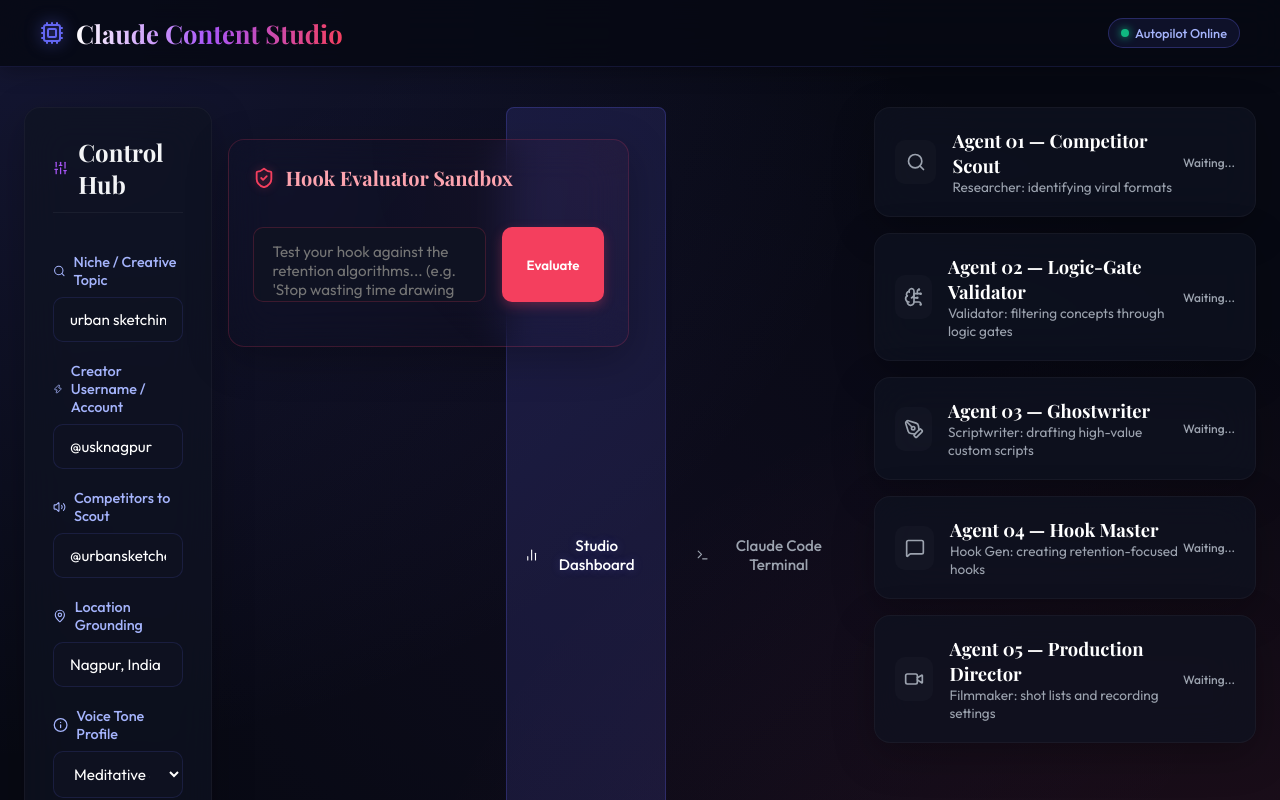
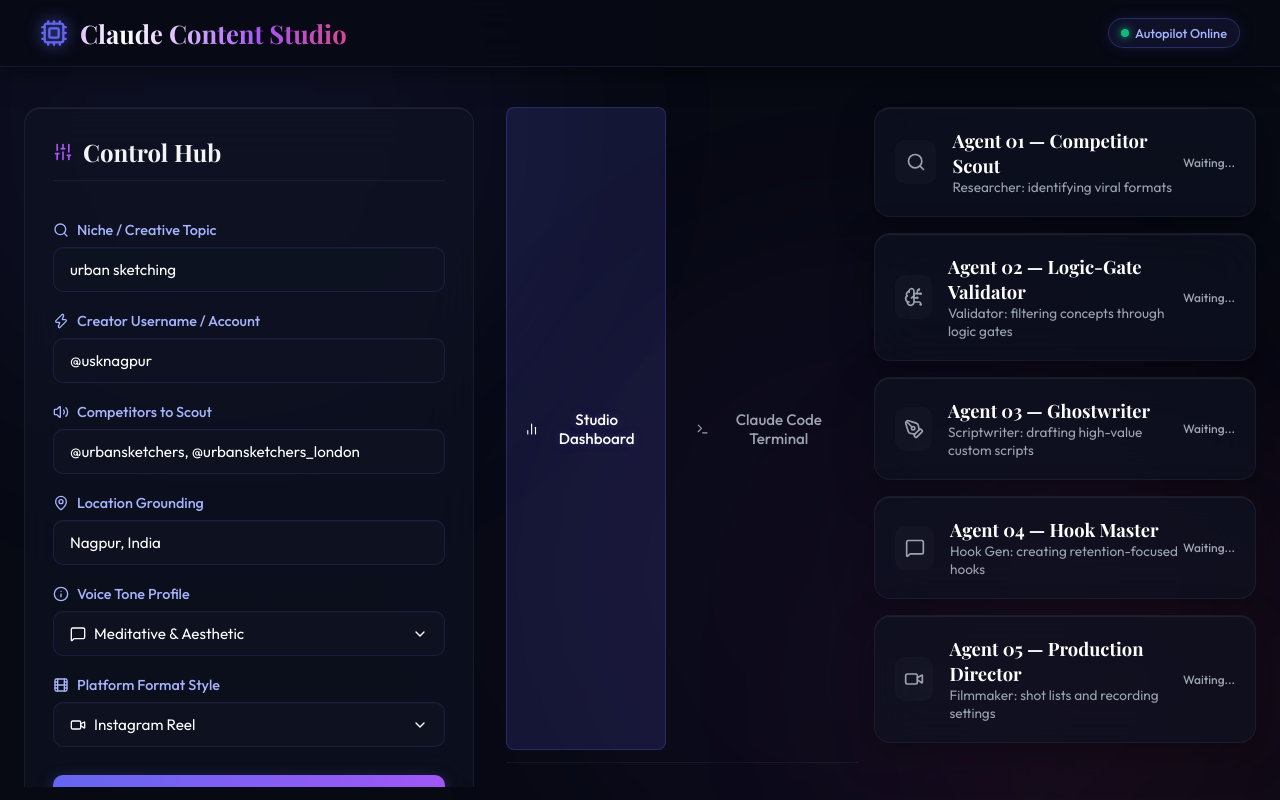
Before and after one commit to SwarnjeetSingh01/MomentFlow, a Next.js app: page / in a window 1280 px wide. Shown: the top 800 px of the page. Built offline with nearby package versions, Linux system fonts and the light colour scheme; a web font is replaced by a local one.

Commit message:
feat: premium design overhaul with animated aurora background, custom dropdowns, and sticky sidebar

```diff
--- a/UrbanSketcher.jsx
+++ b/UrbanSketcher.jsx
@@ -26,8 +26,8 @@ ${FONTS}
   --text-main: #f3f4f6;
   --text-muted: #9ca3af;
   --border-color: rgba(99, 102, 241, 0.15);
-  --glass-bg: rgba(15, 19, 34, 0.7);
-  --glass-border: rgba(255, 255, 255, 0.04);
+  --glass-bg: rgba(15, 19, 34, 0.65);
+  --glass-border: rgba(255, 255, 255, 0.05);
   --success: #10b981;
   --warning: #f59e0b;
   --error: #ef4444;
@@ -37,13 +37,28 @@ ${FONTS}
 body {
   font-family: 'Outfit', sans-serif;
   background-color: var(--bg-primary);
-  background-image:
-    radial-gradient(at 0% 0%, rgba(99, 102, 241, 0.15) 0px, transparent 50%),
-    radial-gradient(at 100% 100%, rgba(244, 63, 94, 0.12) 0px, transparent 50%),
-    radial-gradient(at 50% 50%, rgba(168, 85, 247, 0.04) 0px, transparent 70%);
   color: var(--text-main);
   min-height: 100vh;
   overflow-x: hidden;
+}
+
+/* Aurora Background */
+.aurora-bg {
+  position: fixed; top: 0; left: 0; width: 100vw; height: 100vh;
+  z-index: -1; overflow: hidden; background: var(--bg-primary);
+  pointer-events: none;
+}
+.aurora-orb {
+  position: absolute; border-radius: 50%; filter: blur(100px); opacity: 0.5;
+  animation: float 20s infinite ease-in-out alternate;
+}
+.orb-1 { width: 600px; height: 600px; background: rgba(99, 102, 241, 0.15); top: -200px; left: -100px; animation-delay: 0s; }
+.orb-2 { width: 500px; height: 500px; background: rgba(244, 63, 94, 0.12); bottom: -100px; right: -50px; animation-delay: -5s; }
+.orb-3 { width: 700px; height: 700px; background: rgba(168, 85, 247, 0.08); top: 30%; left: 40%; animation-delay: -10s; }
+@keyframes float {
+  0% { transform: translate(0, 0) scale(1); }
+  50% { transform: translate(50px, 30px) scale(1.1); }
+  100% { transform: translate(-30px, -50px) scale(0.9); }
 }
 
 /* Scrollbar */
@@ -92,24 +107,32 @@ body {
   position: sticky; top: 0; z-index: 50;
   padding: 16px 40px;
   display: flex; align-items: center; justify-content: space-between;
-  background: rgba(7, 9, 19, 0.85);
-  backdrop-filter: blur(16px);
+  background: rgba(7, 9, 19, 0.80);
+  backdrop-filter: blur(24px);
+  -webkit-backdrop-filter: blur(24px);
   border-bottom: 1px solid var(--border-color);
-  box-shadow: 0 4px 20px rgba(0,0,0,0.3);
+  box-shadow: 0 4px 30px rgba(0,0,0,0.5);
 }
 .header-brand {
   display: flex; align-items: center; gap: 12px;
 }
 .header-logo-icon {
   color: var(--accent-primary);
-  filter: drop-shadow(0 0 8px rgba(99, 102, 241, 0.6));
+  filter: drop-shadow(0 0 8px rgba(99, 102, 241, 0.8));
 }
 .header-title {
   font-family: 'Playfair Display', serif;
   font-size: 1.6rem; font-weight: 700;
-  background: linear-gradient(to right, #ffffff, #a855f7, #f43f5e);
+  /* Shimmering text effect */
+  background: linear-gradient(90deg, #ffffff 0%, #a855f7 25%, #f43f5e 50%, #a855f7 75%, #ffffff 100%);
+  background-size: 200% auto;
+  color: transparent;
   -webkit-background-clip: text;
-  -webkit-text-fill-color: transparent;
+  background-clip: text;
+  animation: shimmer-bg 6s linear infinite;
+}
+@keyframes shimmer-bg {
+  to { background-position: 200% center; }
 }
 .header-meta {
   display: flex; align-items: center; gap: 20px;
@@ -120,6 +143,7 @@ body {
   padding: 6px 12px; border-radius: 99px;
   font-size: 0.8rem; font-weight: 500; color: #a5b4fc;
   display: flex; align-items: center; gap: 6px;
+  box-shadow: 0 0 15px rgba(99, 102, 241, 0.15);
 }
 .header-badge span {
   width: 8px; height: 8px; border-radius: 50%; background: #10b981;
@@ -142,15 +166,17 @@ body {
 /* Glass Panels */
 .glass-panel {
   background: var(--glass-bg);
-  backdrop-filter: blur(20px);
-  -webkit-backdrop-filter: blur(20px);
+  backdrop-filter: blur(24px);
+  -webkit-backdrop-filter: blur(24px);
   border: 1px solid var(--glass-border);
   border-radius: 16px;
-  box-shadow: 0 12px 40px rgba(0, 0, 0, 0.25);
+  /* Premium inner light border + drop shadow */
+  box-shadow: inset 0 1px 1px rgba(255, 255, 255, 0.08), 0 12px 40px rgba(0, 0, 0, 0.3);
   transition: all 0.3s ease;
 }
 .glass-panel:hover {
-  border-color: rgba(99, 102, 241, 0.25);
+  border-color: rgba(99, 102, 241, 0.3);
+  box-shadow: inset 0 1px 1px rgba(255, 255, 255, 0.1), 0 15px 50px rgba(0, 0, 0, 0.4);
 }
 
 /* Section Title */
@@ -165,10 +191,22 @@ body {
 }
 
 /* Config Sidebar */
+.sidebar-container {
+  display: flex; flex-direction: column; gap: 24px;
+}
+@media (min-width: 1024px) {
+  .sidebar-container {
+    position: sticky; top: 100px;
+    max-height: calc(100vh - 120px);
+    overflow-y: auto;
+    -ms-overflow-style: none; scrollbar-width: none;
+  }
+  .sidebar-container::-webkit-scrollbar { display: none; }
+}
+
 .sidebar-panel {
   padding: 28px;
   display: flex; flex-direction: column; gap: 20px;
-  height: fit-content;
 }
 .input-field {
   display: flex; flex-direction: column; gap: 8px;
@@ -177,21 +215,70 @@ body {
   font-weight: 500; font-size: 0.9rem; color: #a5b4fc;
   display: flex; align-items: center; gap: 8px;
 }
-.input-field input, .input-field select {
+.input-field input {
   width: 100%; padding: 12px 16px; border-radius: 10px;
   border: 1px solid var(--border-color);
   background: rgba(15, 19, 34, 0.8);
   color: white;
   font-family: 'Outfit', sans-serif; font-size: 0.95rem;
   transition: all 0.2s ease;
-}
-.input-field input:focus, .input-field select:focus {
+  box-shadow: inset 0 1px 1px rgba(255,255,255,0.03);
+}
+.input-field input:focus {
   outline: none; border-color: var(--accent-secondary);
-  box-shadow: 0 0 0 3px rgba(168, 85, 247, 0.15);
+  box-shadow: inset 0 1px 1px rgba(255,255,255,0.03), 0 0 0 3px rgba(168, 85, 247, 0.15);
   background: rgba(21, 27, 48, 0.9);
 }
 .input-field input::placeholder {
   color: #4b5563;
+}
+
+/* Custom Select Dropdown */
+.custom-select-container {
+  position: relative; width: 100%;
+}
+.custom-select-button {
+  width: 100%; padding: 12px 16px; border-radius: 10px;
+  border: 1px solid var(--border-color);
+  background: rgba(15, 19, 34, 0.8);
+  color: white; font-family: 'Outfit', sans-serif; font-size: 0.95rem;
+  display: flex; align-items: center; justify-content: space-between;
+  cursor: pointer; transition: all 0.2s ease;
+  box-shadow: inset 0 1px 1px rgba(255,255,255,0.03);
+}
+.custom-select-button:hover:not(:disabled) {
+  background: rgba(21, 27, 48, 0.95);
+  border-color: rgba(168, 85, 247, 0.4);
+}
+.custom-select-button:focus {
+  outline: none; border-color: var(--accent-secondary);
+  box-shadow: inset 0 1px 1px rgba(255,255,255,0.03), 0 0 0 3px rgba(168, 85, 247, 0.15);
+}
+.custom-select-button:disabled {
+  opacity: 0.5; cursor: not-allowed;
+}
+.custom-select-dropdown {
+  position: absolute; top: calc(100% + 8px); left: 0; width: 100%;
+  background: rgba(15, 19, 34, 0.95);
+  backdrop-filter: blur(16px);
+  -webkit-backdrop-filter: blur(16px);
+  border: 1px solid rgba(168, 85, 247, 0.3);
+  border-radius: 12px; padding: 8px; z-index: 100;
+  box-shadow: inset 0 1px 1px rgba(255,255,255,0.1), 0 10px 40px rgba(0,0,0,0.5);
+  display: flex; flex-direction: column; gap: 4px;
+}
+.custom-select-option {
+  width: 100%; padding: 10px 12px; border-radius: 8px;
+  background: transparent; border: none; color: #d1d5db;
+  font-family: 'Outfit', sans-serif; font-size: 0.9rem;
+  text-align: left; cursor: pointer; display: flex; align-items: center; justify-content: space-between;
+  transition: all 0.2s;
+}
+.custom-select-option:hover {
+  background: rgba(99, 102, 241, 0.15); color: white;
+}
+.custom-select-option.selected {
+  background: rgba(99, 102, 241, 0.25); color: white; font-weight: 500;
 }
 
 .run-btn {
@@ -203,11 +290,20 @@ body {
   display: flex; align-items: center; justify-content: center; gap: 10px;
   transition: all 0.3s ease;
   box-shadow: 0 4px 15px rgba(99, 102, 241, 0.35);
+  position: relative; overflow: hidden;
+}
+.run-btn::before {
+  content: ''; position: absolute; top: 0; left: -100%; width: 100%; height: 100%;
+  background: linear-gradient(90deg, transparent, rgba(255,255,255,0.2), transparent);
+  transition: all 0.5s ease;
 }
 .run-btn:hover:not(:disabled) {
   transform: translateY(-2px);
   box-shadow: 0 6px 20px rgba(99, 102, 241, 0.5);
   filter: brightness(1.15);
+}
+.run-btn:hover:not(:disabled)::before {
+  left: 100%;
 }
 .run-btn:disabled {
   opacity: 0.5; cursor: not-allowed;
@@ -227,6 +323,7 @@ body {
   font-size: 0.95rem; font-weight: 500; cursor: pointer;
   display: flex; align-items: center; gap: 8px;
   transition: all 0.2s;
+  position: relative;
 }
 .tab-btn:hover {
   color: white; background: rgba(255,255,255,0.03);
@@ -317,7 +414,7 @@ body {
   flex: 1; height: 8px; background: rgba(255,255,255,0.05); border-radius: 4px; overflow: hidden;
 }
 .gate-bar-fill {
-  height: 100%; border-radius: 4px; transition: width 1s ease-out;
+  height: 100%; border-radius: 4px; transition: width 1.5s cubic-bezier(0.22, 1, 0.36, 1);
 }
 .gate-val {
   width: 40px; text-align: right; font-size: 0.8rem; font-weight: 600; color: white;
@@ -348,7 +445,7 @@ body {
   box-shadow: inset 0 0 25px rgba(0,0,0,0.8), 0 12px 40px rgba(0, 0, 0, 0.4);
   display: flex;
   flex-direction: column;
-  height: 520px;
+  height: 600px;
 }
 .terminal-header {
   display: flex;
@@ -433,7 +530,7 @@ body {
 
 /* Hook Sandbox Evaluator */
 .hook-sandbox {
-  padding: 24px; margin-top: 32px;
+  padding: 24px;
   border: 1px solid rgba(244, 63, 94, 0.2);
   background: radial-gradient(circle at 100% 0%, rgba(244, 63, 94, 0.04) 0%, transparent 60%);
 }
@@ -509,6 +606,84 @@ body {
 }
 @keyframes shimmer { 0% { background-position: -200% 0; } 100% { background-position: 200% 0; } }
 `;
+
+/* ─── CUSTOM SELECT COMPONENT ─────────────────────────────────────────── */
+const CustomSelect = ({ value, onChange, options, disabled, icon: Icon }) => {
+  const [isOpen, setIsOpen] = useState(false);
+  const dropdownRef = useRef(null);
+
+  useEffect(() => {
+    const handleClickOutside = (e) => {
+      if (dropdownRef.current && !dropdownRef.current.contains(e.target)) {
+        setIsOpen(false);
+      }
+    };
+    document.addEventListener("mousedown", handleClickOutside);
+    return () => document.removeEventListener("mousedown", handleClickOutside);
+  }, []);
+
+  const selectedOption = options.find(o => o.value === value) || options[0];
+
+  return (
+    <div className="custom-select-container" ref={dropdownRef}>
+      <button
+        type="button"
+        className={`custom-select-button ${disabled ? 'disabled' : ''}`}
+        onClick={() => !disabled && setIsOpen(!isOpen)}
+        disabled={disabled}
+      >
+        <span className="flex items-center gap-2">
+          {Icon && <Icon size={16} className="text-indigo-400" />}
+          {selectedOption.label}
+        </span>
+        <ChevronDown size={16} className={`transition-transform ${isOpen ? 'rotate-180' : ''}`} />
+      </button>
+
+      <AnimatePresence>
+        {isOpen && (
+          <motion.div
+            initial={{ opacity: 0, y: -10, scale: 0.95 }}
+            animate={{ opacity: 1, y: 0, scale: 1 }}
+            exit={{ opacity: 0, y: -10, scale: 0.95 }}
+            transition={{ duration: 0.2 }}
+            className="custom-select-dropdown"
+          >
+            {options.map((opt) => (
+              <button
+                key={opt.value}
+                type="button"
+                className={`custom-select-option ${value === opt.value ? 'selected' : ''}`}
+                onClick={() => {
+                  onChange(opt.value);
+                  setIsOpen(false);
+                }}
+              >
+                {opt.label}
+                {value === opt.value && <Check size={14} className="text-indigo-400" />}
+              </button>
+            ))}
+          </motion.div>
+        )}
+      </AnimatePresence>
+    </div>
+  );
+};
+
+const VOICE_OPTIONS = [
+  { value: "Meditative & Aesthetic", label: "Meditative & Aesthetic" },
+  { value: "Educational & Technical", label: "Educational & Technical" },
+  { value: "Aspirational & Inspiring", label: "Aspirational & Inspiring" },
+  { value: "Fast-paced & High Energy", label: "Fast-paced & High Energy" },
+  { value: "Mistakes-to-Avoid", label: "Mistakes to Avoid / Analytical" }
+];
+
+const PLATFORM_OPTIONS = [
+  { value: "Instagram Reel", label: "Instagram Reel" },
+  { value: "YouTube Shorts", label: "YouTube Shorts" },
+  { value: "YouTube Long-form", label: "YouTube Long-form (Beat sheets)" },
+  { value: "X/Twitter Thread", label: "X/Twitter Thread (Draft copy)" },
+  { value: "LinkedIn Post", label: "LinkedIn Post (Technical summary)" }
+];
 
 /* ─── PROMPTS BUILDER ─────────────────────────────────────────────────── */
 const buildPrompt = (agentId, niche, handle, competitors, location, voice, contentType, outputs) => {
@@ -770,10 +945,10 @@ export default function UrbanSketcher() {
   // Parses Logic Gates Scorecard from Agent 2 validator
   const parseScorecard = (text) => {
     try {
-      const hookMatch = text.match(/\[HOOK_STRENGTH\]:\s*(\d+)%/i);
-      const retMatch = text.match(/\[RETENTION_INDEX\]:\s*(\d+)%/i);
-      const easeMatch = text.match(/\[PRODUCTION_EASE\]:\s*(\d+)%/i);
-      const engMatch = text.match(/\[ENGAGEMENT_POTENTIAL\]:\s*(\d+)%/i);
+      const hookMatch = text.match(/\[HOOK_STRENGTH\]:\\s*(\\d+)%/i);
+      const retMatch = text.match(/\[RETENTION_INDEX\]:\\s*(\\d+)%/i);
+      const easeMatch = text.match(/\[PRODUCTION_EASE\]:\\s*(\\d+)%/i);
+      const engMatch = text.match(/\[ENGAGEMENT_POTENTIAL\]:\\s*(\\d+)%/i);
 
       const hookVal = hookMatch ? parseInt(hookMatch[1]) : 85;
       const retVal = retMatch ? parseInt(retMatch[1]) : 80;
@@ -919,7 +1094,7 @@ export default function UrbanSketcher() {
     if (!hookTest.trim()) return;
 
     const trimmed = hookTest.trim().toLowerCase();
-    const words = trimmed.split(/\s+/);
+    const words = trimmed.split(/\\s+/);
 
     let score = 60; // Starting baseline
     const rules = [];
@@ -1002,7 +1177,7 @@ export default function UrbanSketcher() {
     }
 
     // Rule 4: Curiosity Gap (contains number or metrics)
-    const containsNumber = /\d+/.test(trimmed);
+    const containsNumber = /\\d+/.test(trimmed);
     if (containsNumber) {
       score += 10;
       rules.push({
@@ -1058,10 +1233,17 @@ export default function UrbanSketcher() {
     <>
       <style>{CSS}</style>
 
+      {/* Aurora Animated Background */}
+      <div className="aurora-bg">
+        <div className="aurora-orb orb-1"></div>
+        <div className="aurora-orb orb-2"></div>
+        <div className="aurora-orb orb-3"></div>
+      </div>
+
       {/* Header */}
       <header className="header">
         <div className="header-brand">
-          <Cpu className="header-logo-icon" size={24} />
+          <Cpu className="header-logo-icon" size={28} />
           <span className="header-title">Claude Content Studio</span>
         </div>
         <div className="header-meta">
@@ -1074,12 +1256,12 @@ export default function UrbanSketcher() {
       <main className="main-container">
 
         {/* Left Column: Control Hub */}
-        <div className="flex flex-col gap-4">
+        <div className="sidebar-container">
           <motion.div
             className="sidebar-panel glass-panel"
             initial={{ opacity: 0, x: -30 }}
             animate={{ opacity: 1, x: 0 }}
-            transition={{ duration: 0.5 }}
+            transition={{ duration: 0.5, ease: "easeOut" }}
           >
             <h2 className="section-title">
               <Sliders size={20} color="var(--accent-secondary)" /> Control Hub
@@ -1127,24 +1309,24 @@ export default function UrbanSketcher() {
 
             <div className="input-field">
               <label><Info size={16} /> Voice Tone Profile</label>
-              <select value={voiceTone} onChange={(e) => setVoiceTone(e.target.value)} disabled={running}>
-                <option value="Meditative & Aesthetic">Meditative & Aesthetic</option>
-                <option value="Educational & Technical">Educational & Technical</option>
-                <option value="Aspirational & Inspiring">Aspirational & Inspiring</option>
-                <option value="Fast-paced & High Energy">Fast-paced & High Energy</option>
-                <option value="Mistakes-to-Avoid">Mistakes to Avoid / Analytical</option>
-              </select>
+              <CustomSelect
+                options={VOICE_OPTIONS}
+                value={voiceTone}
+                onChange={setVoiceTone}
+                disabled={running}
+                icon={MessageSquare}
+              />
             </div>
 
             <div className="input-field">
               <label><Film size={16} /> Platform Format Style</label>
-              <select value={contentType} onChange={(e) => setContentType(e.target.value)} disabled={running}>
-                <option value="Instagram Reel">Instagram Reel</option>
-                <option value="YouTube Shorts">YouTube Shorts</option>
-                <option value="YouTube Long-form">YouTube Long-form (Beat sheets)</option>
-                <option value="X/Twitter Thread">X/Twitter Thread (Draft copy)</option>
-                <option value="LinkedIn Post">LinkedIn Post (Technical summary)</option>
-              </select>
+              <CustomSelect
+                options={PLATFORM_OPTIONS}
+                value={contentType}
+                onChange={setContentType}
+                disabled={running}
+                icon={Video}
+              />
             </div>
 
             <button onClick={runPipeline} disabled={running || !niche.trim()} className="run-btn mt-2">
@@ -1161,7 +1343,7 @@ export default function UrbanSketcher() {
             className="sidebar-panel glass-panel hook-sandbox"
             initial={{ opacity: 0, y: 30 }}
             animate={{ opacity: 1, y: 0 }}
-            transition={{ delay: 0.2, duration: 0.5 }}
+            transition={{ delay: 0.2, duration: 0.5, ease: "easeOut" }}
           >
             <div className="hook-sandbox-header">
               <ShieldCheck size={22} color="#f43f5e" style={{ filter: 'drop-shadow(0 0 4px rgba(244,63,94,0.4))' }} />
@@ -1236,7 +1418,7 @@ export default function UrbanSketcher() {
             >
               <div className="pipeline-container">
                 <AnimatePresence>
-                  {agents.map((agent) => {
+                  {agents.map((agent, index) => {
                     const Icon = agent.icon;
                     const isRunning = agent.status === "running";
                     const isDone = agent.status === "done";
@@ -1246,6 +1428,9 @@ export default function UrbanSketcher() {
                       <motion.div
                         key={agent.id}
                         layout
+                        initial={{ opacity: 0, y: 20 }}
+                        animate={{ opacity: 1, y: 0 }}
+                        transition={{ delay: index * 0.1, duration: 0.4 }}
                         className="agent-card glass-panel"
                         style={{
                           borderColor: isRunning ? 'var(--warning)' : isDone ? 'var(--accent-primary)' : 'var(--glass-border)',
@@ -1256,7 +1441,8 @@ export default function UrbanSketcher() {
                             <div className="agent-icon-wrap" style={{
                               background: isRunning ? 'rgba(245,158,11,0.1)' : isDone ? 'rgba(99,102,241,0.15)' : 'rgba(255,255,255,0.02)',
                               color: isRunning ? 'var(--warning)' : isDone ? 'var(--accent-primary)' : 'var(--text-muted)',
-                              border: isRunning ? '1px solid rgba(245,158,11,0.3)' : isDone ? '1px solid rgba(99,102,241,0.3)' : '1px solid transparent'
+                              border: isRunning ? '1px solid rgba(245,158,11,0.3)' : isDone ? '1px solid rgba(99,102,241,0.3)' : '1px solid transparent',
+                              boxShadow: isRunning ? '0 0 15px rgba(245,158,11,0.2)' : isDone ? '0 0 15px rgba(99,102,241,0.2)' : 'none'
                             }}>
                               <Icon size={20} />
                             </div>
@@ -1286,7 +1472,12 @@ export default function UrbanSketcher() {
 
                         {/* Interactive Logic Gates scorecard inside Agent 2 card */}
                         {agent.id === 2 && isDone && agent.scorecard && (
-                          <div className="logic-gates-scorecard">
+                          <motion.div
+                            className="logic-gates-scorecard"
+                            initial={{ opacity: 0, scale: 0.95 }}
+                            animate={{ opacity: 1, scale: 1 }}
+                            transition={{ duration: 0.5 }}
+                          >
                             <div className="flex justify-between items-center">
                               <span className="font-semibold text-sm text-indigo-200">Logic Gates Validation Audit</span>
                               <div className="flex items-center gap-2">
@@ -1338,7 +1529,7 @@ export default function UrbanSketcher() {
                                 {agent.scorecard.engagementScore >= 75 ? "PASS" : "FAIL"}
                               </span>
                             </div>
-                          </div>
+                          </motion.div>
                         )}
 
                         <AnimatePresence>
```
